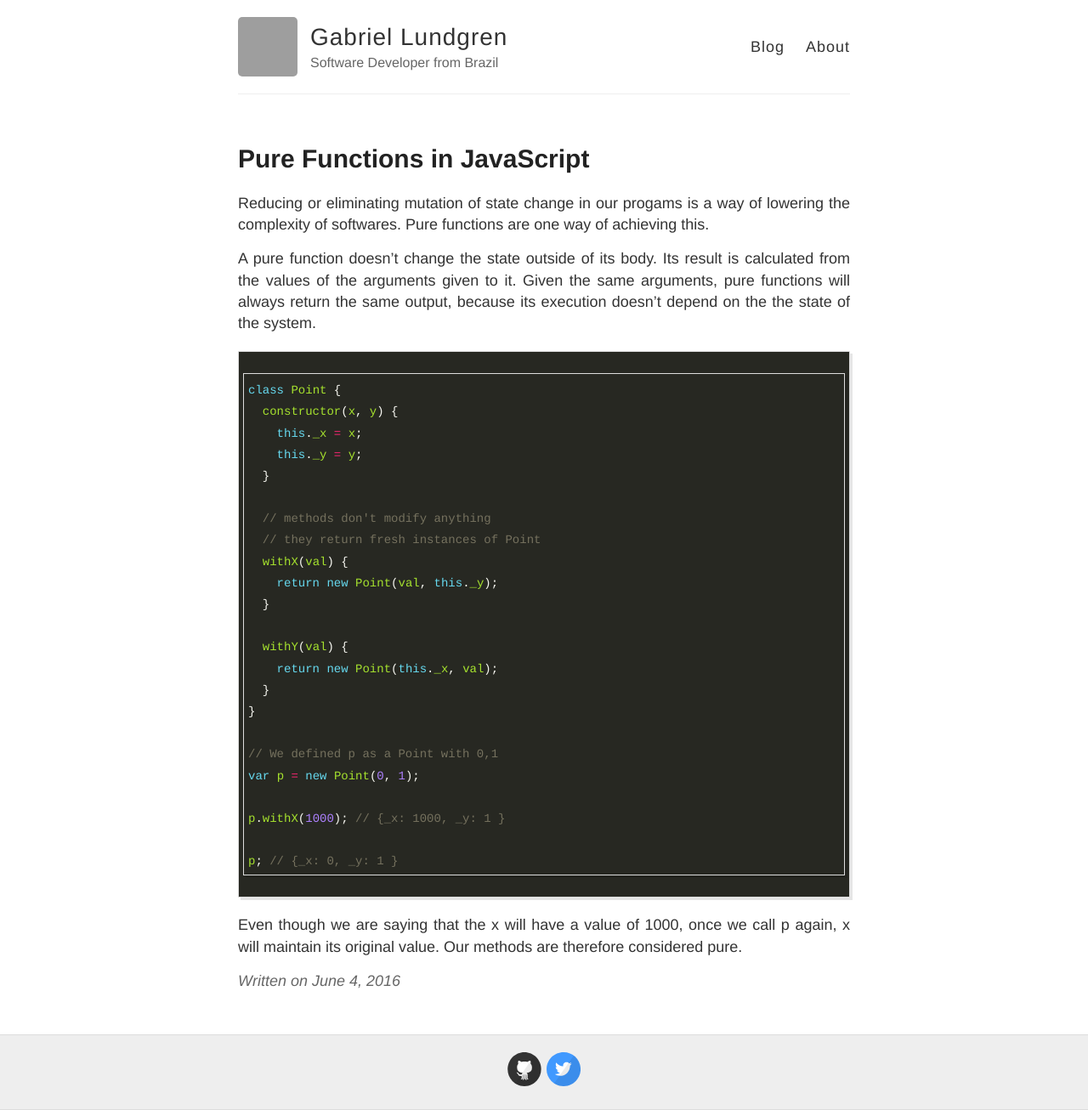
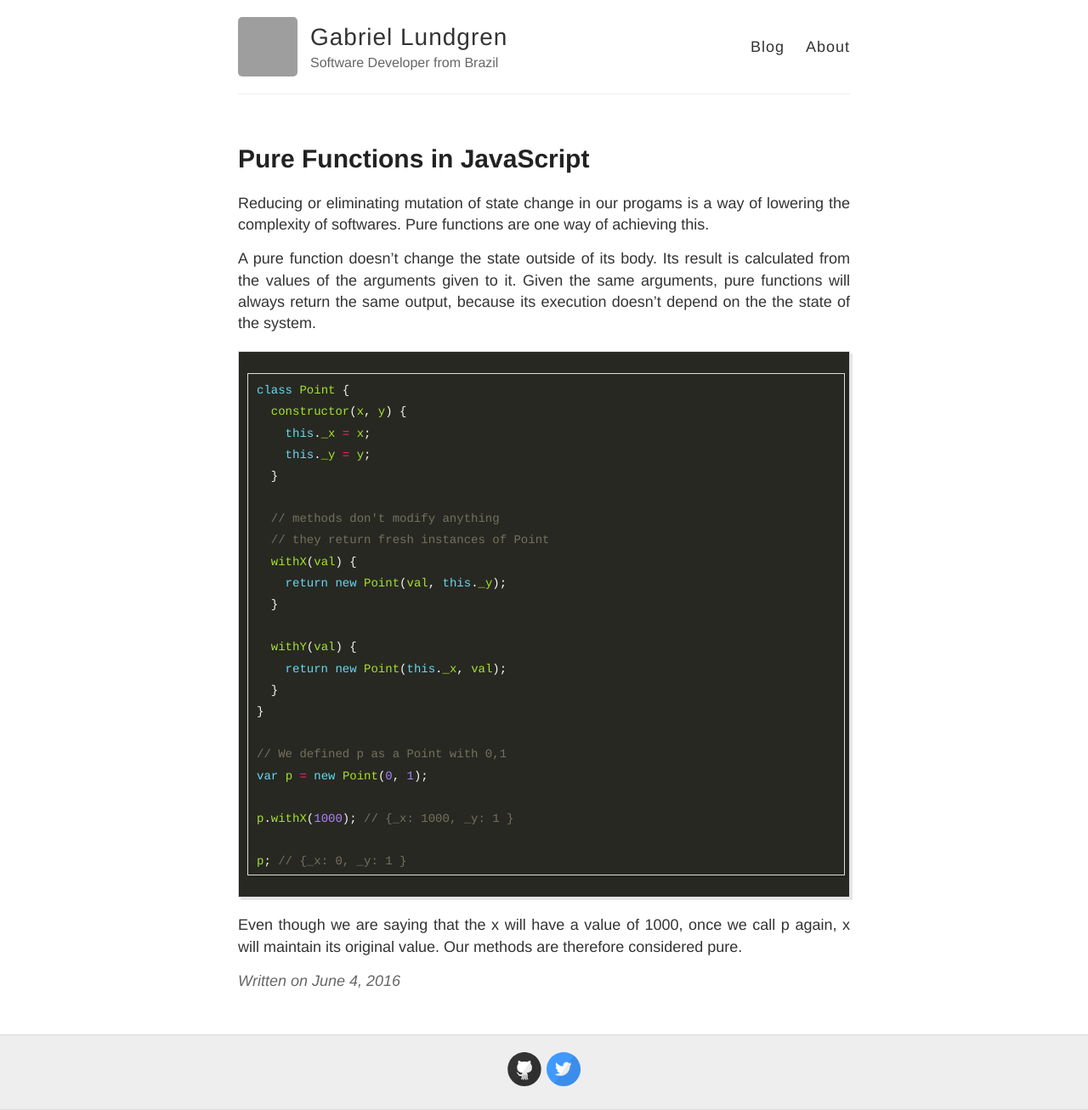
Before and after one commit to glundgren93/glundgren93.github.io, a Jekyll site: the page built from _posts/2016-6-4-Pure-Functions.md, in a window 1280 px wide. Shown: the whole page at 85% size. Built offline with Jekyll 4.4.1, drawn with Linux system fonts in a browser that asks for light colours; comment, search, counter and statistics services are not loaded; grey boxes are pictures that could not be loaded.

Commit message:
changing style

```diff
--- a/_sass/_highlights.scss
+++ b/_sass/_highlights.scss
@@ -1,5 +1,5 @@
 .highlight {
-  padding: 5px 5px 5px 5px;
+  padding: 5px 5px 5px 10px;
   border: 1px solid #ddd;
   -moz-box-shadow: 3px 3px rgba(0, 0, 0, 0.1);
   -webkit-box-shadow: 3px 3px rgba(0, 0, 0, 0.1);
```
